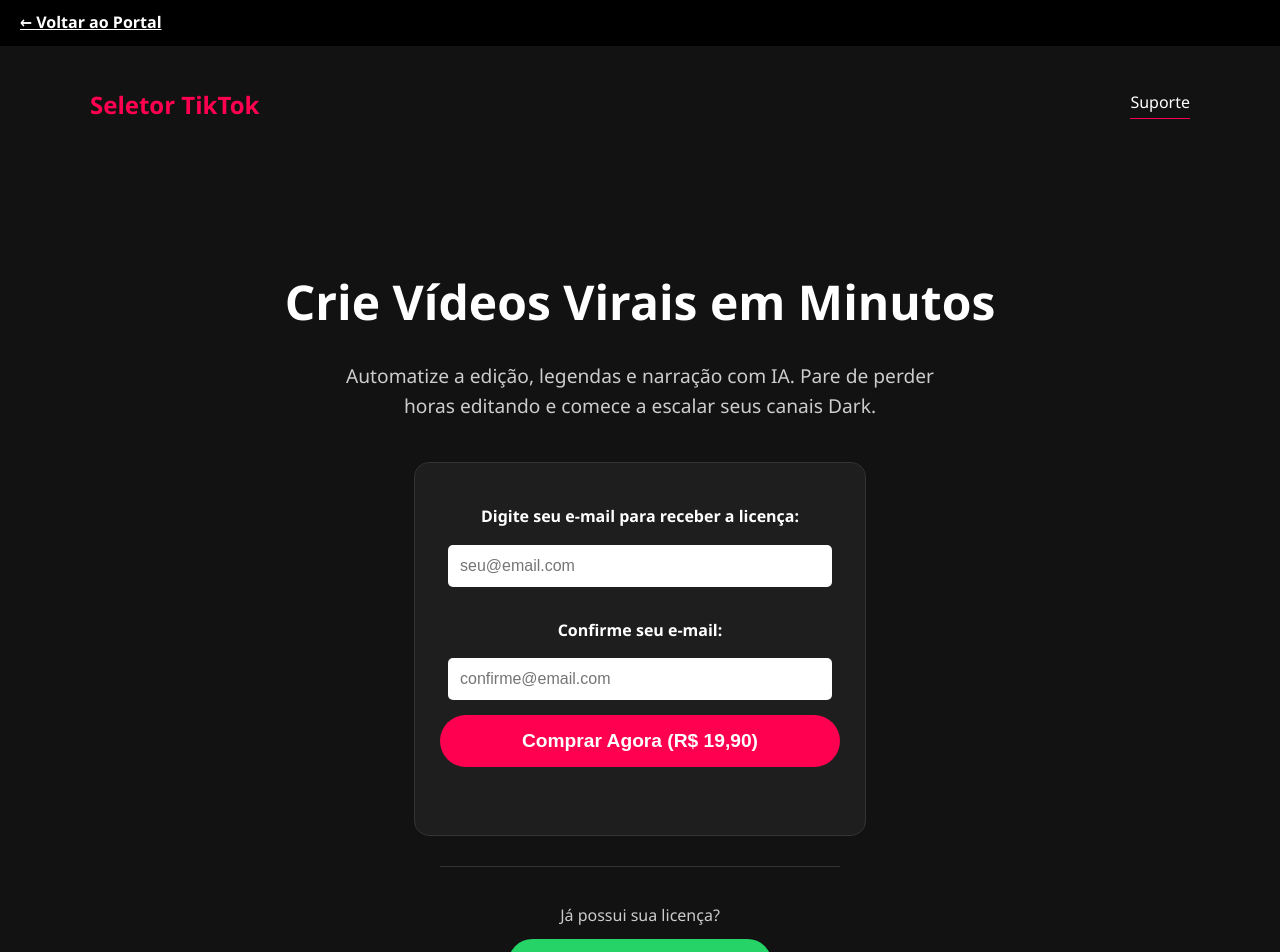
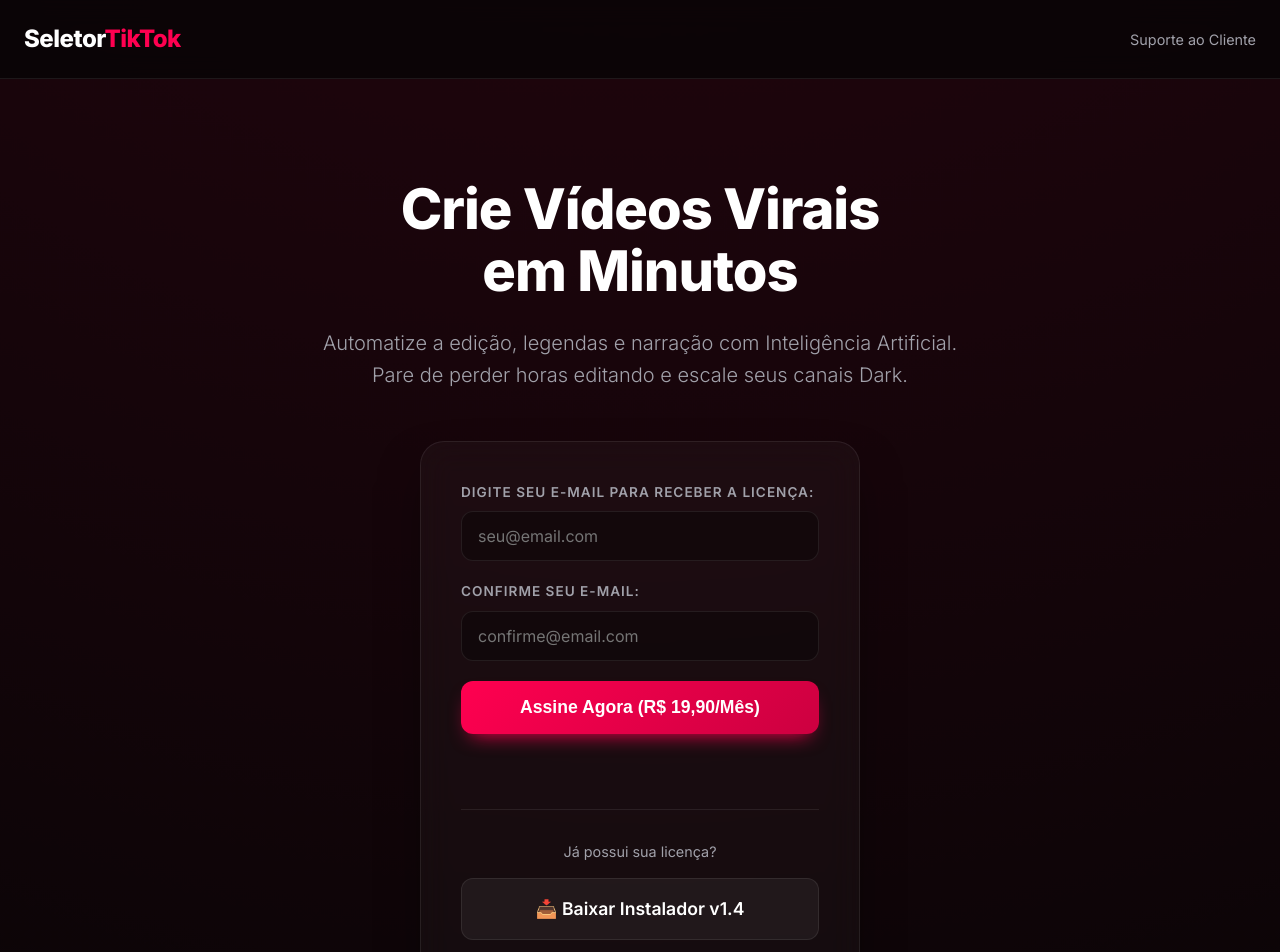
Before and after one commit to Jacsonrn/jacsonrn.github.io, a Jekyll site: the page software.html, which Jekyll copies as it is, in a window 1280 px wide and 1400 px high. Shown: the top 952 px of the window. Built offline with Jekyll 4.4.1, drawn with Linux system fonts in a browser that asks for light colours; some of the changed text lies outside the part shown.

Commit message:
Enhance UI and improve responsiveness with updated styles and layout adjustments

```diff
--- a/software.html
+++ b/software.html
@@ -5,100 +5,220 @@
     <meta name="viewport" content="width=device-width, initial-scale=1.0">
     <title>Seletor TikTok - Automação de Vídeos Virais</title>
     <meta name="description" content="Crie vídeos para TikTok, Shorts e Reels automaticamente com Inteligência Artificial.">
+    <!-- Importando a fonte estilo CapCut -->
+    <link href="https://fonts.googleapis.com/css2?family=Inter:wght@300;400;600;800&display=swap" rel="stylesheet">
     <style>
         :root {
             --primary: #FF0050; /* Cor TikTok */
-            --dark: #121212;
-            --light: #ffffff;
+            --accent: #00f2fe; /* Azul tecnológico para compor o gradiente */
+            --dark-bg: #050505; /* Fundo quase preto estilo CapCut */
+            --glass-bg: rgba(255, 255, 255, 0.03); /* Fundo de vidro */
+            --glass-border: rgba(255, 255, 255, 0.08); /* Borda do vidro */
+            --text-main: #ffffff;
+            --text-muted: #a1a1aa;
         }
+
+        * { margin: 0; padding: 0; box-sizing: border-box; }
+
         body {
-            font-family: 'Segoe UI', Tahoma, Geneva, Verdana, sans-serif;
-            margin: 0;
-            background-color: var(--dark);
-            color: var(--light);
+            font-family: 'Inter', sans-serif;
+            background-color: var(--dark-bg);
+            color: var(--text-main);
             line-height: 1.6;
+            /* Leve brilho radial no topo simulando iluminação */
+            background-image: radial-gradient(circle at 50% -20%, rgba(255, 0, 80, 0.15), transparent 50%);
         }
-        .container { max-width: 1100px; margin: 0 auto; padding: 20px; }
 
-        /* Header */
-        header { padding: 20px 0; display: flex; justify-content: space-between; align-items: center; }
-        .logo { font-weight: bold; font-size: 1.5rem; color: var(--primary); }
+        .container { max-width: 1200px; margin: 0 auto; padding: 0 24px; }
+
+        /* Header Glass */
+        header {
+            padding: 20px 24px;
+            display: flex;
+            justify-content: space-between;
+            align-items: center;
+            background: rgba(5, 5, 5, 0.7);
+            backdrop-filter: blur(12px);
+            position: sticky;
+            top: 0;
+            z-index: 100;
+            border-bottom: 1px solid var(--glass-border);
+        }
+        .logo { font-weight: 800; font-size: 1.5rem; letter-spacing: -0.5px; color: var(--text-main); }
+        .logo span { color: var(--primary); }
 
         /* Hero Section */
         .hero {
             text-align: center;
-            padding: 80px 20px;
+            padding: 100px 20px 80px;
         }
-        h1 { font-size: 3rem; margin-bottom: 20px; }
-        p.subtitle { font-size: 1.2rem; color: #ccc; max-width: 600px; margin: 0 auto 40px auto; }
+        h1 {
+            font-size: 3.5rem;
+            font-weight: 800;
+            letter-spacing: -1px;
+            margin-bottom: 24px;
+            line-height: 1.1;
+        }
+        .hero p.subtitle {
+            font-size: 1.25rem;
+            color: var(--text-muted);
+            max-width: 650px;
+            margin: 0 auto 50px auto;
+            font-weight: 300;
+        }
 
-        /* Botão de Compra */
+        /* Glass Panel (Checkout) */
+        .glass-panel {
+            background: var(--glass-bg);
+            backdrop-filter: blur(16px);
+            -webkit-backdrop-filter: blur(16px);
+            border: 1px solid var(--glass-border);
+            padding: 40px;
+            border-radius: 24px;
+            max-width: 440px;
+            margin: 0 auto;
+            box-shadow: 0 25px 50px -12px rgba(0, 0, 0, 0.5);
+            transition: transform 0.3s ease;
+        }
+        .glass-panel:hover { transform: translateY(-5px); border-color: rgba(255,0,80,0.3); }
+
+        .glass-panel input {
+            width: 100%;
+            padding: 14px 16px;
+            margin-bottom: 20px;
+            border-radius: 12px;
+            border: 1px solid var(--glass-border);
+            background: rgba(0,0,0,0.3);
+            color: white;
+            font-size: 1rem;
+            font-family: 'Inter', sans-serif;
+            transition: border-color 0.2s;
+        }
+        .glass-panel input:focus { outline: none; border-color: var(--primary); }
+
+        /* Botões Estilo Premium */
         .btn-cta {
-            background-color: var(--primary);
+            background: linear-gradient(135deg, var(--primary), #cc0040);
             color: white;
-            padding: 15px 40px;
+            padding: 16px 40px;
             text-decoration: none;
-            font-size: 1.2rem;
-            border-radius: 30px;
-            font-weight: bold;
-            transition: transform 0.2s;
-            display: inline-block;
+            font-size: 1.1rem;
+            border-radius: 12px;
+            font-weight: 600;
+            border: none;
+            cursor: pointer;
+            transition: all 0.3s ease;
+            display: inline-flex;
+            justify-content: center;
+            align-items: center;
+            width: 100%;
+            box-shadow: 0 10px 20px -10px var(--primary);
         }
-        .btn-cta:hover { transform: scale(1.05); background-color: #d60043; }
+        .btn-cta:hover {
+            transform: translateY(-2px);
+            box-shadow: 0 15px 25px -10px var(--primary);
+            filter: brightness(1.1);
+        }
 
-        /* Features */
-        .features { display: grid; grid-template-columns: repeat(auto-fit, minmax(300px, 1fr)); gap: 40px; padding: 50px 0; }
-        .feature-card { background: #1e1e1e; padding: 30px; border-radius: 10px; }
-        .feature-card h3 { color: var(--primary); }
+        .btn-download {
+            background: rgba(255,255,255,0.05);
+            border: 1px solid var(--glass-border);
+            color: white;
+            box-shadow: none;
+        }
+        .btn-download:hover { background: rgba(255,255,255,0.1); border-color: rgba(255,255,255,0.2); }
 
-        /* Demo Video */
+        /* Video Container */
+        .video-wrapper { padding: 0 20px; margin-bottom: 100px; }
         .video-container {
             position: relative;
-            padding-bottom: 56.25%; /* 16:9 */
+            padding-bottom: 56.25%;
             height: 0;
+            max-width: 900px;
+            margin: 0 auto;
+            border-radius: 20px;
             overflow: hidden;
-            max-width: 800px;
-            margin: 0 auto;
-            border-radius: 10px;
-            border: 2px solid #333;
+            border: 1px solid var(--glass-border);
+            box-shadow: 0 30px 60px -15px rgba(0,0,0,0.8);
         }
         .video-container iframe { position: absolute; top: 0; left: 0; width: 100%; height: 100%; }
 
-        /* Footer */
-        footer { text-align: center; padding: 40px; color: #666; font-size: 0.9rem; border-top: 1px solid #333; }
+        /* Features Bento Box */
+        .features {
+            display: grid;
+            grid-template-columns: repeat(auto-fit, minmax(320px, 1fr));
+            gap: 24px;
+            margin-bottom: 100px;
+        }
+        .feature-card {
+            background: var(--glass-bg);
+            border: 1px solid var(--glass-border);
+            padding: 40px 30px;
+            border-radius: 20px;
+            transition: all 0.3s ease;
+        }
+        .feature-card:hover { background: rgba(255,255,255,0.05); transform: translateY(-5px); }
+        .feature-icon { font-size: 2rem; margin-bottom: 20px; display: inline-block; }
+        .feature-card h3 { font-size: 1.3rem; margin-bottom: 12px; font-weight: 600; }
+        .feature-card p { color: var(--text-muted); font-size: 0.95rem; }
+
+        /* Screenshots */
+        .screenshots-section { margin-bottom: 100px; }
+        .screenshots-section h2 { text-align: center; margin-bottom: 50px; font-size: 2.5rem; }
+        .screenshot-gallery { display: flex; flex-wrap: wrap; justify-content: center; gap: 30px; }
+        .screenshot-gallery figure {
+            flex: 0 1 360px;
+            border-radius: 16px;
+            overflow: hidden;
+            border: 1px solid var(--glass-border);
+            background: var(--glass-bg);
+            padding: 10px;
+            transition: transform 0.3s;
+        }
+        .screenshot-gallery figure:hover { transform: scale(1.02); border-color: var(--primary); }
+        .screenshot-gallery img { width: 100%; height: auto; border-radius: 8px; }
+        .screenshot-gallery figcaption { text-align: center; color: var(--text-muted); font-size: 0.85rem; margin-top: 15px; padding-bottom: 5px; }
+
+        footer { text-align: center; padding: 40px; color: #555; font-size: 0.9rem; border-top: 1px solid var(--glass-border); }
+
+        /* Helpers */
+        .text-label { font-size: 0.85rem; color: var(--text-muted); margin-bottom: 8px; display: block; font-weight: 600; text-transform: uppercase; letter-spacing: 1px; }
     </style>
 </head>
 <body>
 
-    <nav style="padding: 10px 20px; background: #000;">
-        <a href="index.html" style="color: #fff; font-weight: bold;">&larr; Voltar ao Portal</a>
-    </nav>
+    <header>
+        <div class="logo">Seletor<span>TikTok</span></div>
+        <a href="suporte.html" target="_blank" style="color: var(--text-muted); text-decoration: none; font-size: 0.9rem; transition: color 0.2s;">Suporte ao Cliente</a>
+    </header>
 
     <div class="container">
-        <header>
-            <div class="logo">Seletor TikTok</div>
-            <!-- Link para suporte ou contato -->
-            <a href="suporte.html" target="_blank" style="color: white; text-decoration: none; border-bottom: 1px solid var(--primary); padding-bottom: 2px;">Suporte</a>
-        </header>
-
         <section class="hero">
-            <h1>Crie Vídeos Virais em Minutos</h1>
+            <h1>Crie Vídeos Virais<br>em Minutos</h1>
             <p class="subtitle">
-                Automatize a edição, legendas e narração com IA.
-                Pare de perder horas editando e comece a escalar seus canais Dark.
+                Automatize a edição, legendas e narração com Inteligência Artificial.
+                Pare de perder horas editando e escale seus canais Dark.
             </p>
 
-            <!-- FORMULARIO DE CHECKOUT INTEGRADO -->
-            <div style="background: #1e1e1e; padding: 25px; border-radius: 15px; max-width: 400px; margin: 0 auto; border: 1px solid #333;">
-                <p style="margin-bottom: 15px; font-weight: bold; color: white;">Digite seu e-mail para receber a licença:</p>
-                <input type="email" id="email-cliente" placeholder="seu@email.com" style="width: 90%; padding: 12px; margin-bottom: 15px; border-radius: 5px; border: none; font-size: 1rem;">
+            <div class="glass-panel">
+                <span class="text-label" style="text-align: left;">Digite seu e-mail para receber a licença:</span>
+                <input type="email" id="email-cliente" placeholder="seu@email.com">
 
-                <p style="margin-bottom: 15px; font-weight: bold; color: white;">Confirme seu e-mail:</p>
-                <input type="email" id="email-confirmacao" placeholder="confirme@email.com" style="width: 90%; padding: 12px; margin-bottom: 15px; border-radius: 5px; border: none; font-size: 1rem;">
+                <span class="text-label" style="text-align: left;">Confirme seu e-mail:</span>
+                <input type="email" id="email-confirmacao" placeholder="confirme@email.com">
 
-                <button id="btn-comprar" onclick="validarEComprar()" class="btn-cta" style="width: 100%; cursor: pointer; border: none;">Comprar Agora (R$ 19,90)</button>
-                <p id="msg-status" style="font-size: 0.8rem; color: #ccc; margin-top: 10px; min-height: 20px;"></p>
+                <button id="btn-comprar" onclick="validarEComprar()" class="btn-cta">Assine Agora (R$ 19,90/Mês)</button>
+                <p id="msg-status" style="font-size: 0.8rem; color: #ff4d4d; margin-top: 15px; min-height: 20px;"></p>
+
+                <div style="margin-top: 40px; padding-top: 30px; border-top: 1px solid var(--glass-border);">
+                    <p style="color: var(--text-muted); font-size: 0.9rem; margin-bottom: 15px;">Já possui sua licença?</p>
+                    <a href="https://github.com/Jacsonrn/Automatizador-Videos--Youtube--Tiktok-Distribui-o/releases/download/Seletor_v1.4/Instalador_Seletor_v1.2.exe" class="btn-cta btn-download">
+                        📥 Baixar Instalador v1.4
+                    </a>
+                    <p style="font-size: 0.75rem; margin-top: 15px; color: #555;">Compatível com Windows 10/11</p>
                 </div>
+            </div>
+
             <script src="checkout_integration.js"></script>
             <script>
                 function validarEComprar() {
@@ -106,77 +226,75 @@
                     const confirmacao = document.getElementById('email-confirmacao').value.trim();
 
                     if (email !== confirmacao) {
-                        alert("Os e-mails não coincidem. Por favor, verifique.");
+                        document.getElementById('msg-status').innerText = "Os e-mails não coincidem. Por favor, verifique.";
                         return;
                     }
-                    iniciarCompra();
+                    document.getElementById('msg-status').innerText = "";
+                    iniciarCompra(); // Função do seu arquivo js
                 }
             </script>
-
-            <!-- Área de Download (Para quem já comprou) -->
-            <div style="margin-top: 30px; padding-top: 20px; border-top: 1px solid #333; max-width: 400px; margin-left: auto; margin-right: auto;">
-                <p style="color: #ccc; margin-bottom: 10px;">Já possui sua licença?</p>
-                <a href="https://github.com/Jacsonrn/Automatizador-Videos--Youtube--Tiktok-Distribui-o/releases/download/Seletor_v1.4/Instalador_Seletor_v1.2.exe" class="btn-cta" style="background-color: #25D366; font-size: 1rem; padding: 12px 30px; display: inline-flex; align-items: center; gap: 10px;">
-                    <span>📥</span> Baixar Instalador v1.4
-                </a>
+        </section>
     </div>
 
-            <p style="font-size: 0.8rem; margin-top: 10px; color: #888;">Compatível com Windows 10/11</p>
-        </section>
-
-        <!-- Área do Vídeo -->
-        <section style="margin-bottom: 60px;">
+    <section class="video-wrapper">
         <div class="video-container">
             <!-- SUBSTITUA PELO ID DO SEU VIDEO DO YOUTUBE -->
-                <iframe src="https://www.youtube.com/embed/SEU_ID_VIDEO" frameborder="0" allowfullscreen></iframe>
+            <iframe src="https://www.youtube.com/embed/BuyvU83u68o" frameborder="0" allowfullscreen></iframe>
         </div>
     </section>
 
+    <div class="container">
         <section class="features">
             <div class="feature-card">
-                <h3>✂️ Cortes Automáticos</h3>
-                <p>Detecta silêncios e remove partes chatas automaticamente. Mantém o ritmo acelerado que o TikTok exige.</p>
+                <span class="feature-icon">✂️</span>
+                <h3>Cortes Automáticos</h3>
+                <p>Detecta silêncios e remove partes chatas automaticamente. Mantém o ritmo acelerado que o algoritmo exige para viralizar.</p>
             </div>
             <div class="feature-card">
-                <h3>🤖 Narração IA</h3>
-                <p>Integração com Azure e OpenAI para gerar vozes ultra-realistas sem você precisar gravar nada.</p>
+                <span class="feature-icon">🤖</span>
+                <h3>Narração IA</h3>
+                <p>Integração com serviços em nuvem para gerar vozes ultra-realistas. Crie conteúdo sem precisar gravar uma única palavra.</p>
             </div>
             <div class="feature-card">
-                <h3>📝 Legendas Dinâmicas</h3>
-                <p>Gera legendas estilo "Karaokê" ou palavra-por-palavra automaticamente, sincronizadas perfeitamente.</p>
+                <span class="feature-icon">📝</span>
+                <h3>Legendas Dinâmicas</h3>
+                <p>Gera legendas estilo "Karaokê" ou palavra-por-palavra automaticamente, sincronizadas perfeitamente com o áudio.</p>
             </div>
         </section>
 
-        <!-- Screenshots Section -->
-        <section style="padding: 40px 20px; background-color: #1e1e1e; border-radius: 15px; margin-bottom: 60px;">
-            <h2 style="text-align: center; margin-bottom: 40px;">Veja o Software em Ação</h2>
-            <div class="screenshot-gallery" style="display: flex; flex-wrap: wrap; justify-content: center; gap: 20px;">
-                <!-- IMPORTANTE: Coloque suas imagens na pasta 'assets' e substitua os nomes abaixo se necessário -->
-                <figure style="margin: 0; flex: 0 1 350px;">
-                    <img src="https://raw.githubusercontent.com/Jacsonrn/jacsonrn.github.io/main/screenshot_1.jpg.jpg" alt="Screenshot da interface principal" style="width: 100%; height: auto; border-radius: 8px; border: 1px solid #444;">
-                    <figcaption style="text-align: center; color: #ccc; font-size: 0.9rem; margin-top: 8px;">Screenshot da interface principal</figcaption>
+        <section class="screenshots-section">
+            <h2>Poderoso e Intuitivo</h2>
+            <div class="screenshot-gallery">
+                <figure>
+                    <img src="screenshot_1.jpg.jpg" alt="Interface Principal">
+                    <figcaption>Interface limpa e focada em produtividade</figcaption>
                 </figure>
-                <figure style="margin: 0; flex: 0 1 350px;">
-                    <img src="https://raw.githubusercontent.com/Jacsonrn/jacsonrn.github.io/main/screenshot_2.jpg.jpg" alt="Screenshot do banco de fotos e videos" style="width: 100%; height: auto; border-radius: 8px; border: 1px solid #444;">
-                    <figcaption style="text-align: center; color: #ccc; font-size: 0.9rem; margin-top: 8px;">Screenshot do banco de fotos e videos</figcaption>
+                <figure>
+                    <img src="screenshot_2.jpg.jpg" alt="Banco de Mídia">
+                    <figcaption>Gerenciador de ativos e biblioteca de vídeos</figcaption>
                 </figure>
-                <figure style="margin: 0; flex: 0 1 350px;">
-                    <img src="https://raw.githubusercontent.com/Jacsonrn/jacsonrn.github.io/main/screenshot_3.jpg.jpg" alt="Screenshot do Extrator de atores em filmes" style="width: 100%; height: auto; border-radius: 8px; border: 1px solid #444;">
-                    <figcaption style="text-align: center; color: #ccc; font-size: 0.9rem; margin-top: 8px;">Screenshot do Extrator de atores em filmes</figcaption>
+                <figure>
+                    <img src="screenshot_3.jpg.jpg" alt="Extrator de Atores">
+                    <figcaption>Ferramentas avançadas de extração de cenas</figcaption>
+                </figure>
+                <figure>
+                    <img src="screenshot_4.jpg" alt="Interface no modo White">
+                    <figcaption>Interface no modo White</figcaption>
+                </figure>
+                <figure>
+                    <img src="screenshot_5.jpg" alt="Ferramenta de cortes automáticos de IA">
+                    <figcaption>Ferramenta de cortes automáticos de IA</figcaption>
+                </figure>
+                <figure>
+                    <img src="screenshot_6.jpg" alt="Ferramenta de auto poster para Youtube e Tiktok">
+                    <figcaption>Auto poster em massa para Youtube e Tiktok, com agendamento</figcaption>
                 </figure>
             </div>
-            <p style="text-align: center; color: #888; margin-top: 20px;">Interface intuitiva e poderosa, projetada para máxima produtividade.</p>
-        </section>
-
-        <section style="text-align: center; padding: 60px 0;">
-            <h2>Pronto para automatizar?</h2>
-            <br>
-            <button onclick="document.getElementById('email-cliente').focus()" class="btn-cta" style="cursor: pointer; border: none;">Comprar Agora (R$ 19,90)</button>
         </section>
 
         <footer>
             <p>&copy; 2024 Seletor TikTok. Todos os direitos reservados.</p>
-            <p>Este software não é afiliado ao TikTok/ByteDance.</p>
+            <p style="margin-top: 10px; font-size: 0.75rem;">Este software não é afiliado ao TikTok/ByteDance.</p>
         </footer>
     </div>
 
```
Lines whose indentation alone changed are shown as unchanged.
